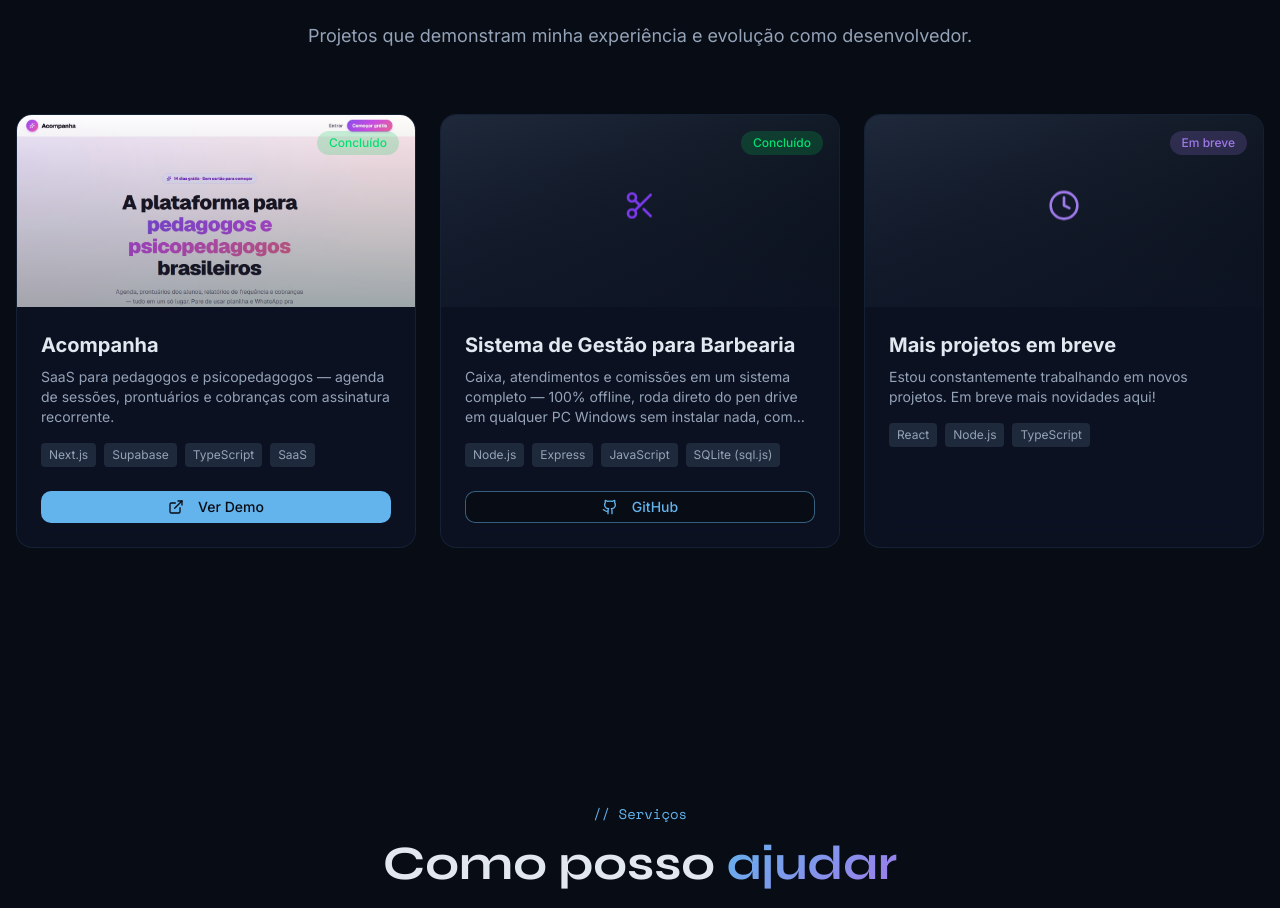
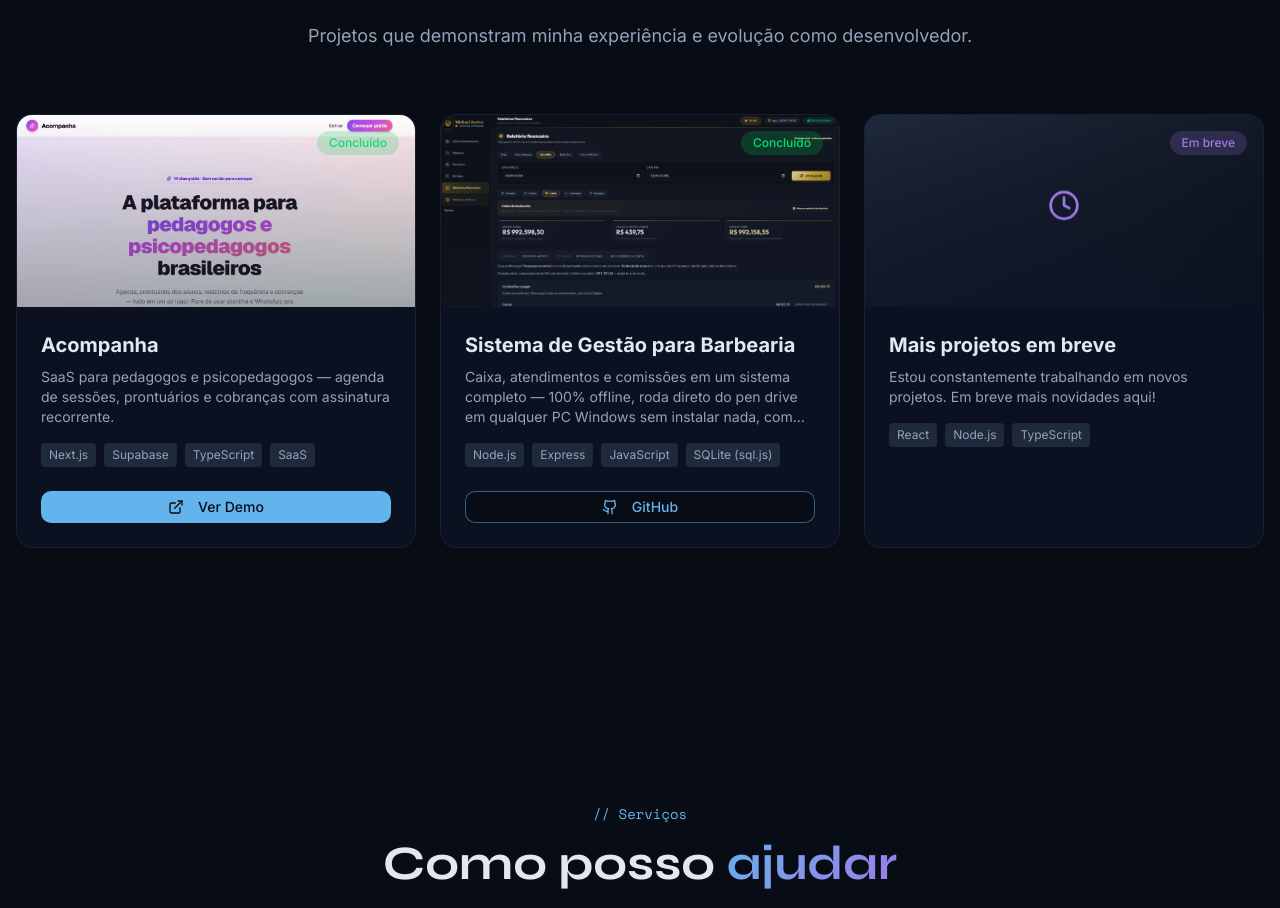
Before and after one commit to ConnorOmarley/portfolio, a Next.js app: page / in a window 1280 px wide. Shown: the part 2849-3757 px from the top of the page. Built offline with nearby package versions, Linux system fonts and the light colour scheme.

Commit message:
feat: adiciona imagem de preview no card da barbearia

```diff
--- a/components/projects.tsx
+++ b/components/projects.tsx
@@ -30,6 +30,7 @@ const projects: Project[] = [
     tags: ['Node.js', 'Express', 'JavaScript', 'SQLite (sql.js)'],
     status: 'completed',
     icon: <Scissors className="text-[#7c3aed]" size={32} />,
+    image: '/barbearia-preview.png',
     githubUrl: 'https://github.com/ConnorOmarley/sistema-gestao-barbearia',
   },
   {
```
Also changed, not shown: public/barbearia-preview.png (added).
